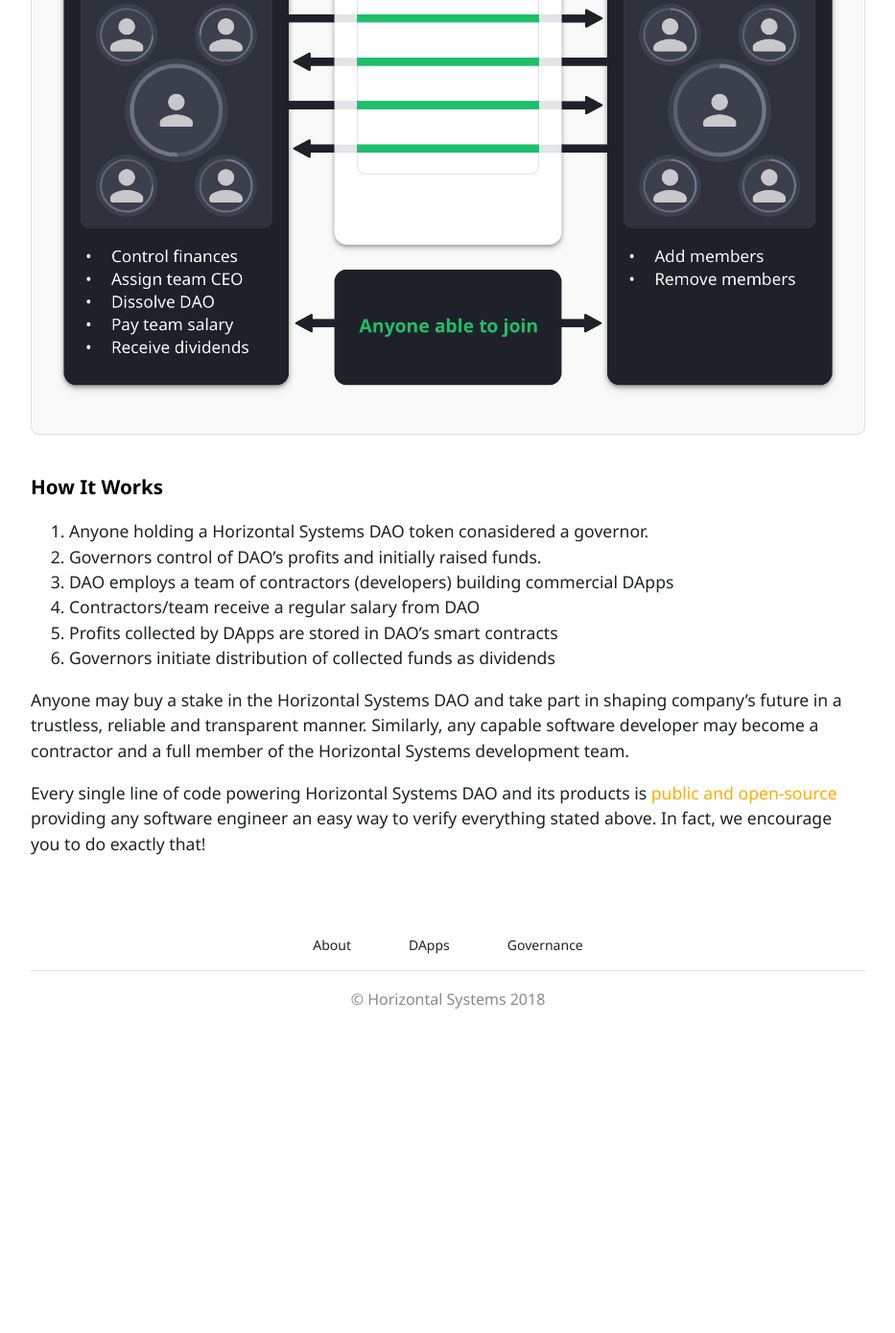
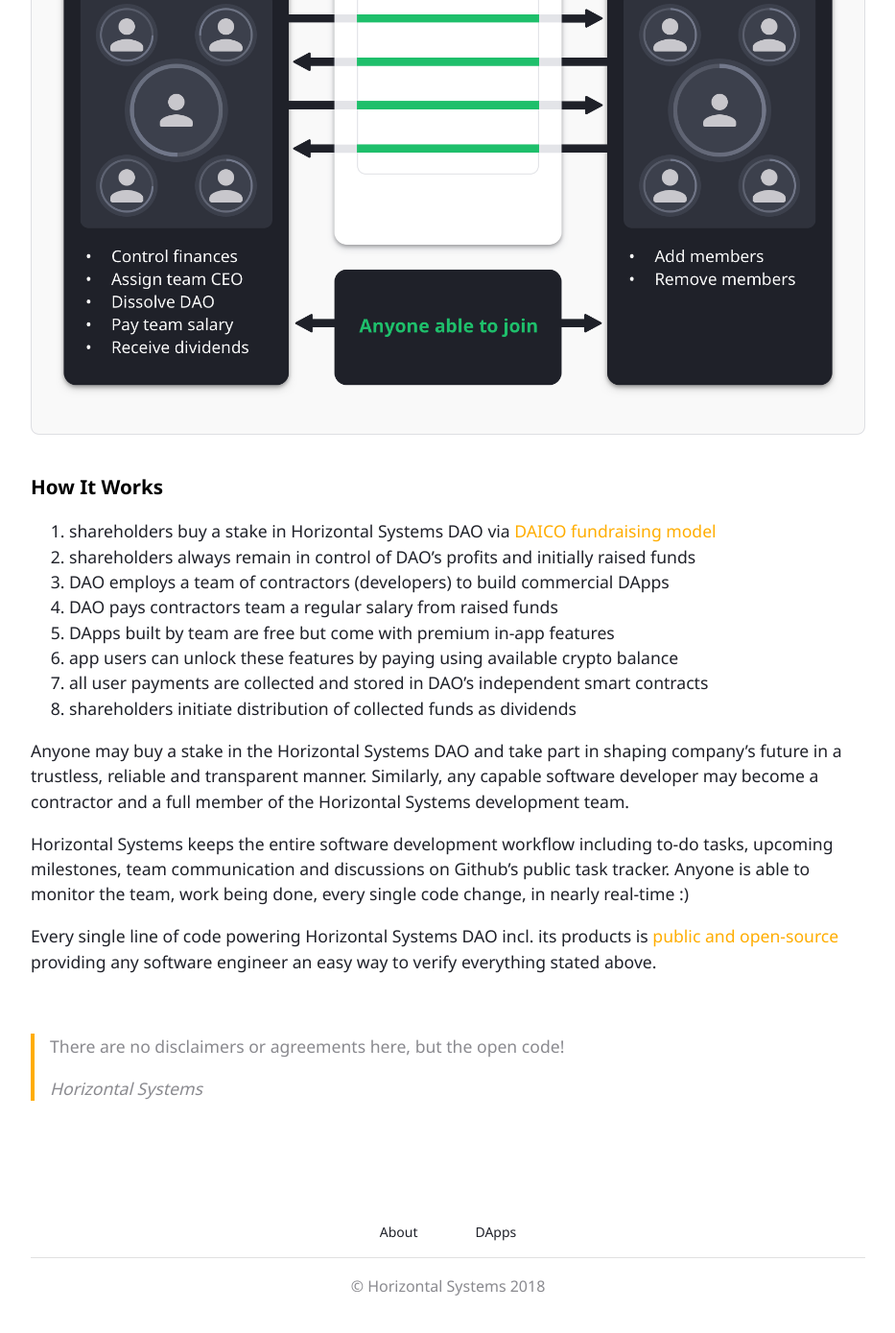
Before and after one commit to horizontalsystems/horizontalsystems.github.io, a Jekyll site: the page built from index.md, in a window 1280 px wide and 1400 px high, scrolled down 1575 px. Shown: the top 1389 px of the window at 96% size, without its empty margins (173-1106 px from the left). Built offline with Jekyll 4.4.1, drawn with Linux system fonts in a browser that asks for light colours; before the commit the page ends 2676 px from its top, so only the background shows below that; some of the changed text lies outside the part shown.

```diff
--- a/_includes/footer.html
+++ b/_includes/footer.html
@@ -3,7 +3,6 @@
     <ul class="bottom-nav">
       <li class="nav-item"><a class="nav-link" href="/">About</a></li>
       <li class="nav-item"><a class="nav-link" href="/hs-dapps">DApps</a></li>
-      <li class="nav-item"><a class="nav-link" href="/hs-governance">Governance</a></li>
     </ul>
     <hr/>
     <center>© Horizontal Systems 2018</center>
--- a/_includes/header.html
+++ b/_includes/header.html
@@ -27,10 +27,6 @@
           <a class="nav-link" href="/hs-dapps">DApps</a>
           <div class="nav-bottom"></div>
         </li>
-        <li class="nav-item {% if include.menu == 'team' %}active{% endif %}">
-          <a class="nav-link" href="/hs-governance">Governance</a>
-          <div class="nav-bottom"></div>
-        </li>
       </ul>
     </div>
   </nav>
--- a/index.md
+++ b/index.md
@@ -3,7 +3,7 @@ active: index
 layout: default
 ---
 
-Horizontal Systems is an emerging Decentralized Autonomous Organization (DAO) that builds censorship-resistant [decentralized apps](https://horizontalsystems.io/hs-dapps), known as DApps. Founded by a team of software engineers, Horizontal Systems seeks talented software engineers to build decentralized applications which operate as decentralized autonomous networks.
+Horizontal Systems is an emerging Decentralized Autonomous Organization (DAO) that builds censorship-resistant [decentralized apps](https://horizontalsystems.io/hs-dapps), known as DApps. Founded by a [team](https://horizontalsystems.io/dao/team) of software engineers, Horizontal Systems seeks talented software engineers to build decentralized applications which operate as decentralized autonomous networks.
 
 <br/>
 ### DAO Explained
@@ -26,25 +26,35 @@ The DAOs are transparent, immutable and incorruptible!
 
 <br/>
 <center>
-  <h2>Horizontal Systems</h2>
+  <h2>Horizontal Systems DAO</h2>
 </center>
 <hr/>
 
-Horizontal Systems DAO is a decentralized autonomous company which is governed by a pool of independent shareholders and driven by software developers worldwide.
+Horizontal Systems DAO is a decentralized autonomous company which is governed by a pool of independent governors and driven by software developers worldwide.
 
 ![Horizontal Systems DAO](/assets/images/hs_dao.png)
 
-
 ### How It Works
 
-1. Anyone holding a Horizontal Systems DAO token conasidered a governor.
-2. Governors control of DAO's profits and initially raised funds.
-3. DAO employs a team of contractors (developers) building commercial DApps
-4. Contractors/team receive a regular salary from DAO
-5. Profits collected by DApps are stored in DAO's smart contracts
-8. Governors initiate distribution of collected funds as dividends
+1. shareholders buy a stake in Horizontal Systems DAO via [DAICO fundraising model](https://cointelegraph.com/explained/what-is-a-daico-explained)
+2. shareholders always remain in control of DAO's profits and initially raised funds
+3. DAO employs a team of contractors (developers) to build commercial DApps
+4. DAO pays contractors team a regular salary from raised funds
+5. DApps built by team are free but come with premium in-app features
+6. app users can unlock these features by paying using available crypto balance
+7. all user payments are collected and stored in DAO's independent smart contracts
+8. shareholders initiate distribution of collected funds as dividends
 
 Anyone may buy a stake in the Horizontal Systems DAO and take part in shaping company's future in a trustless, reliable and transparent manner. Similarly, any capable software developer may become a contractor and a full member of the Horizontal Systems development team.
 
+Horizontal Systems keeps the entire software development workflow including to-do tasks, upcoming milestones, team communication and discussions on Github's public task tracker. Anyone is able to monitor the team, work being done, every single code change, in nearly real-time :)
 
-Every single line of code powering Horizontal Systems DAO and its products is [public and open-source](https://github.com/horizontalsystems/) providing any software engineer an easy way to verify everything stated above. In fact, we encourage you to do exactly that!
+Every single line of code powering Horizontal Systems DAO incl. its products is [public and open-source](https://github.com/horizontalsystems/) providing any software engineer an easy way to verify everything stated above.
+
+<br/>
+
+>There are no disclaimers or agreements here, but the open code!
+>
+>_Horizontal Systems_
+
+<br/>
```
Also changed, not shown: hs-governance.md (deleted, +0 -62 lines).
